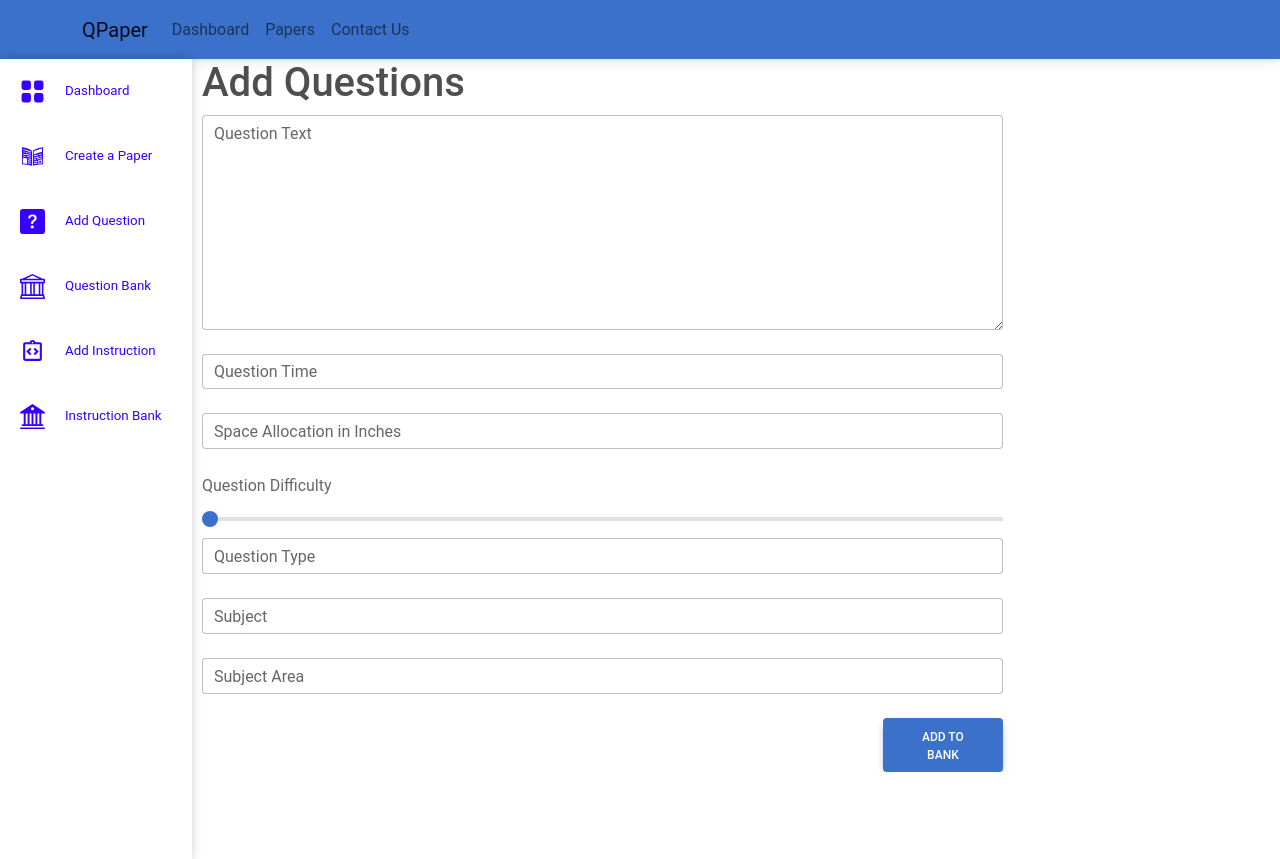
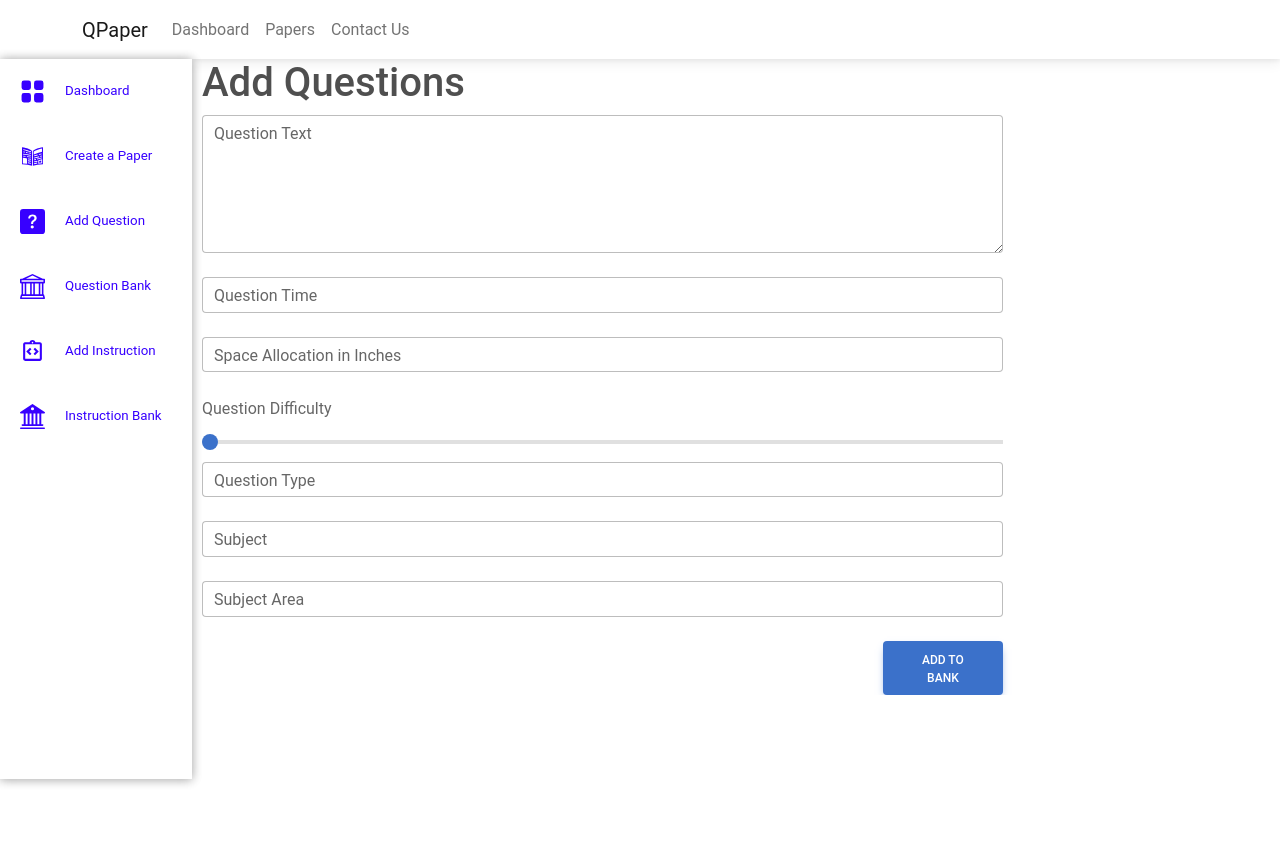
Before and after one commit to YBuddhika8saw/QPaper, a React (Create React App) app in the folder frontend/: page /AddQuestions in a window 1280 px wide. After the commit the page ends 800 px from the top, so only its background shows below. Built offline with nearby package versions, Linux system fonts and the light colour scheme.

Commit message:
update sidebar

```diff
--- a/frontend/src/assets/css/sidebar.css
+++ b/frontend/src/assets/css/sidebar.css
@@ -1,12 +1,13 @@
 .sidebar {
     position: absolute;
-    height: 100%;
+    height: 90%;
     width: 15%;
     background-color: #ffffff;
     margin-top: 0px;
     font-size: smaller;
     color: #3700ff;
-    box-shadow: 0px 0px 10px rgba(0, 0, 0, 0.2);
+box-shadow: 0px 1px 10px rgba(0, 0, 0, 0.2), 0px 0px 10px rgba(0, 0, 0, 0.2);
+
 
     /* padding: 20px; */
   }
--- a/frontend/src/components/Navbar.jsx
+++ b/frontend/src/components/Navbar.jsx
@@ -5,7 +5,7 @@ import Navbar from 'react-bootstrap/Navbar';
 function ColorSchemesExample() {
   return (
     <>
-      <Navbar bg="primary" data-bs-theme="dark">
+      <Navbar data-bs-theme="dark">
         <Container>
           <Navbar.Brand href="#home">QPaper</Navbar.Brand>
           <Nav className="me-auto">
--- a/frontend/src/pages/AddQuestions.jsx
+++ b/frontend/src/pages/AddQuestions.jsx
@@ -80,7 +80,7 @@ export default function AddQuestions() {
             <MDBTextArea
               id="qText"
               wrapperClass="mb-4"
-              rows={8}
+              rows={5}
               label="Question Text"
               value={qText}
               onChange={(e) => setQText(e.target.value)}
```
